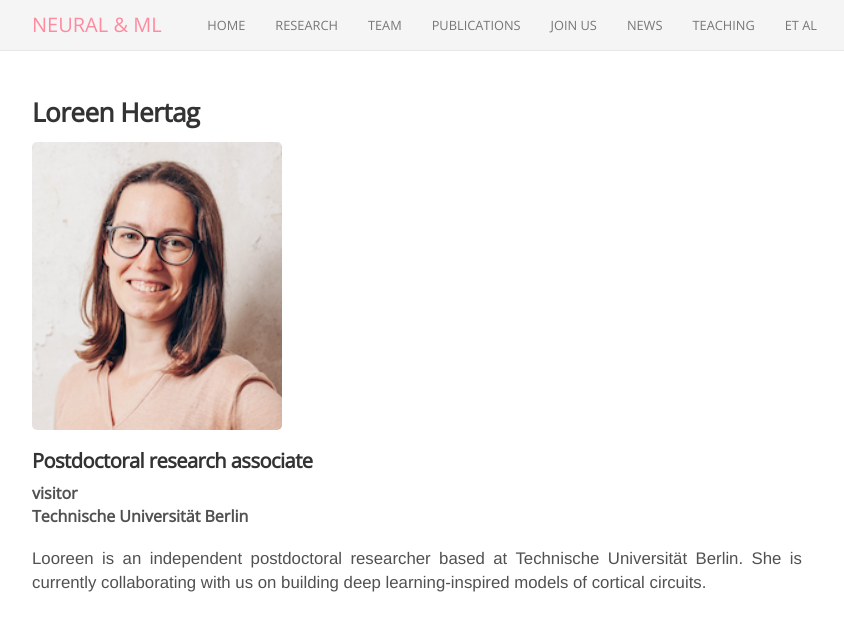
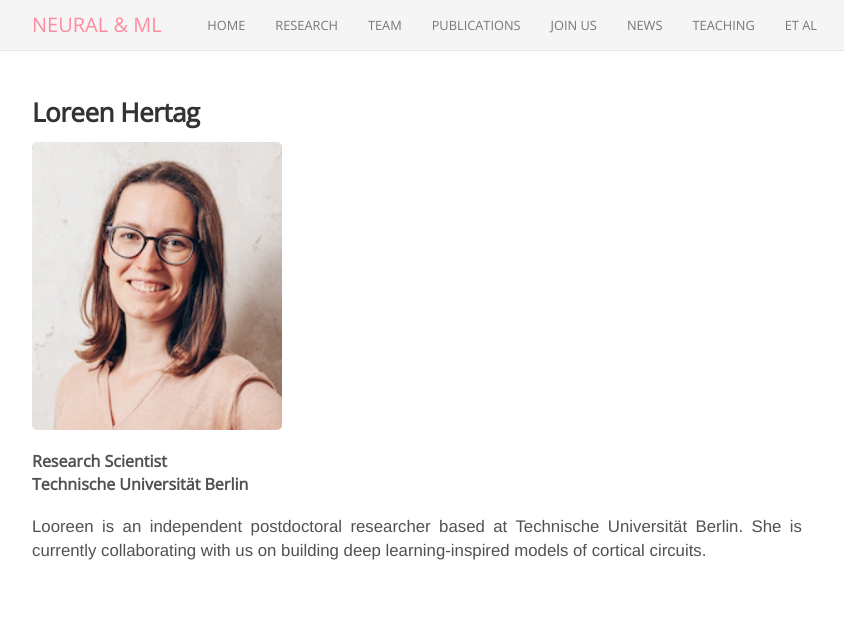
Before and after one commit to neuralml/neuralml.github.io, a Jekyll site: the page built from _people/ALUMNI_RPC_Loreen_Hertag.md, in a window 1280 px wide. Shown: the top 631 px of the page, without its empty margins (223-1067 px from the left). Built offline with Jekyll 4.4.1, drawn with Linux system fonts in a browser that asks for light colours; nearby versions of some CDN libraries.

Commit message:
people up

```diff
--- a/_people/RPC_Loreen_Hertag.md
+++ b/_people/ALUMNI_RPC_Loreen_Hertag.md
@@ -1,10 +1,10 @@
 ---
 name: Loreen Hertag
 title: Loreen Hertag
-position: postdoc
+position: alumni_ra
 avatar: Loreen_Hertag.png
 joined: 2022_3
-affiliation: <span>visitor<br>Technische Universität Berlin</span>
+affiliation: <span>Research Scientist<br>Technische Universität Berlin</span>
 ---
 
 <img width="250" src="{{site.baseurl}}/images/people/{{page.avatar}}" data-action="zoom">
```
Also changed, not shown: _people/ALUMNI_RPC_jascha_achterberg.md (renamed from _people/RPC_jascha_achterberg.md, +1 -1 lines).
